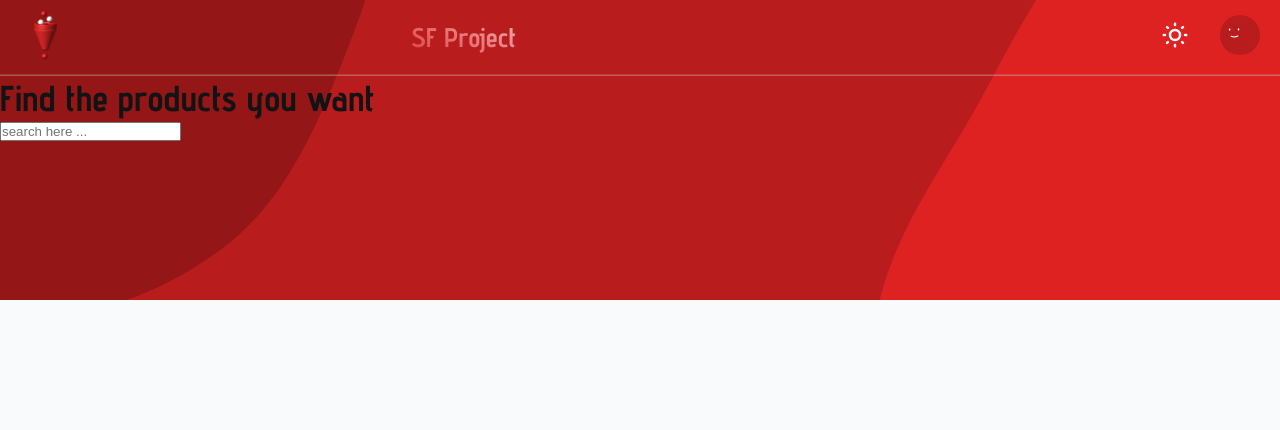
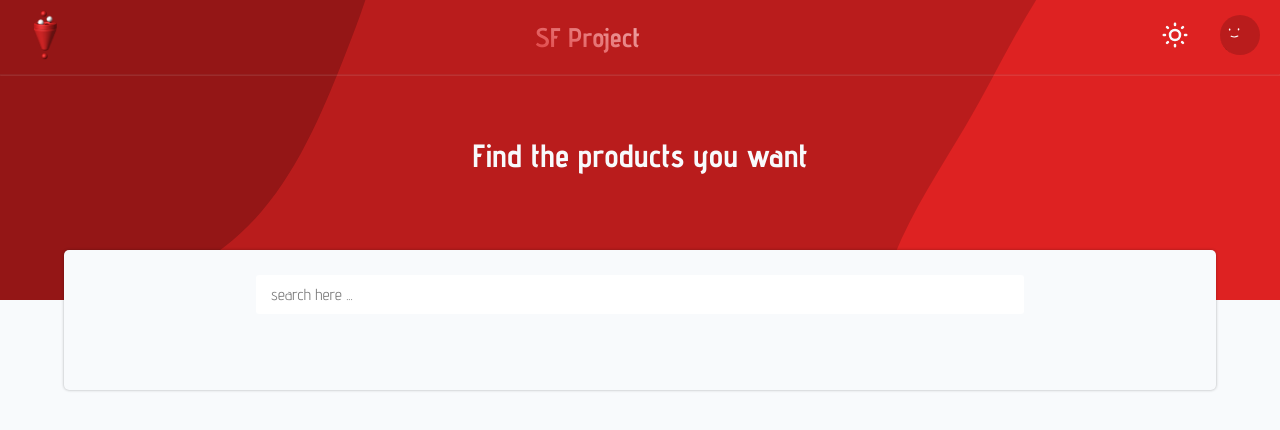
Before and after one commit to alirezashafii/search-filter, a plain HTML site: page index.html in a window 1280 px wide. Drawn offline with Linux system fonts and the light colour scheme.

Commit message:
styled the search section

```diff
--- a/styles/style.scss
+++ b/styles/style.scss
@@ -59,7 +59,14 @@ header {
   background-repeat: no-repeat;
   background-size: cover;
   background-position: center;
-  // background-attachment: fixed;
+  position: relative;
+
+  .header-child {
+    display: flex;
+    flex-direction: column;
+    align-items: center;
+    justify-content: space-between;
+  }
 
   nav {
     width: 100%;
@@ -85,10 +92,11 @@ header {
   .light-toggler svg {
     width: 30px;
     color: $main-white;
+    cursor: pointer;
   }
 
   .nav-left {
-    width: 40%;
+    width: 50%;
     display: flex;
     align-items: center;
     justify-content: space-between;
@@ -106,8 +114,46 @@ header {
   }
 
   hr {
+    width: 100%;
     max-width: 1440px;
     margin: 0 auto;
-    opacity: 0.3;
+    opacity: 0.1;
+  }
+
+  h1 {
+    font-size: calc(2.8rem + 0.33vw);
+    font-weight: 700;
+    color: $main-white;
+    margin-top: 60px;
+  }
+
+  section {
+    background-color: $main-white;
+    position: absolute;
+    inset: auto 50% -160px 50%;
+    transform: translate(-50%, -50%);
+    width: 90%;
+    height: 140px;
+    text-align: center;
+    border-radius: 5px;
+    box-shadow: 0 0 3px rgba(0, 0, 0, 0.3);
+    display: flex;
+    flex-direction: column;
+    align-items: center;
+    justify-content: space-around;
+
+    input {
+      width: 60vw;
+      max-width: 1280px;
+      font-family: "Advent Pro", sans-serif;
+      font-size: 1.6rem;
+      font-weight: 400;
+      padding: 1rem 1.5rem;
+      outline: none;
+      border: none;
+      border-radius: 3px;
+      background-color: #fff;
+      caret-color: $primary-color;
+    }
   }
 }
```
Also changed, not shown: styles/style.css, 1 other file.
